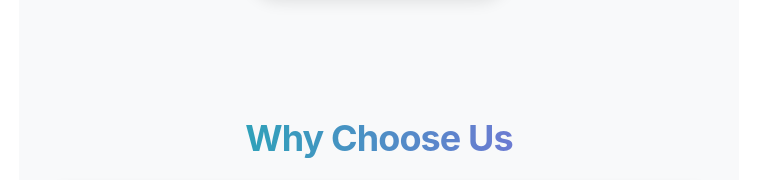
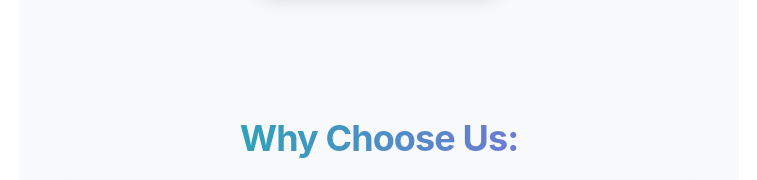
Before and after one commit to Iusif797/getvisago_final, a React (Vite) app: page / in a window 1280 px wide. Shown: the part 2311-2491 px from the top of the page, without its empty margins (261-1018 px from the left). Built offline with nearby package versions, Linux system fonts and the light colour scheme.

Commit message:
Обновлен стиль заголовка 'Why Choose Us:' аналогично 'OUR eVISAS:'

```diff
--- a/src/components/WhyChooseUs/WhyChooseUs.jsx
+++ b/src/components/WhyChooseUs/WhyChooseUs.jsx
@@ -7,7 +7,7 @@ import naushniki from '../../assets/naushniki.svg';
 const WhyChooseUs = () => {
   return (
     <section className="why-choose-us-section">
-      <h2>Why Choose Us</h2>
+      <h2 className="why-choose-us-title mb-8">Why Choose Us:</h2>
 
       <div className="flex flex-col">
         {/* Fast Processing - фиолетовый блок с иконкой справа */}
--- a/src/index.css
+++ b/src/index.css
@@ -625,4 +625,9 @@
   .visas-title {
     @apply text-4xl font-bold text-visa-green text-center w-full;
   }
+
+  /* Стиль заголовка для секции Why Choose Us */
+  .why-choose-us-title {
+    @apply text-4xl font-bold text-visa-green text-center w-full;
+  }
 }
```
